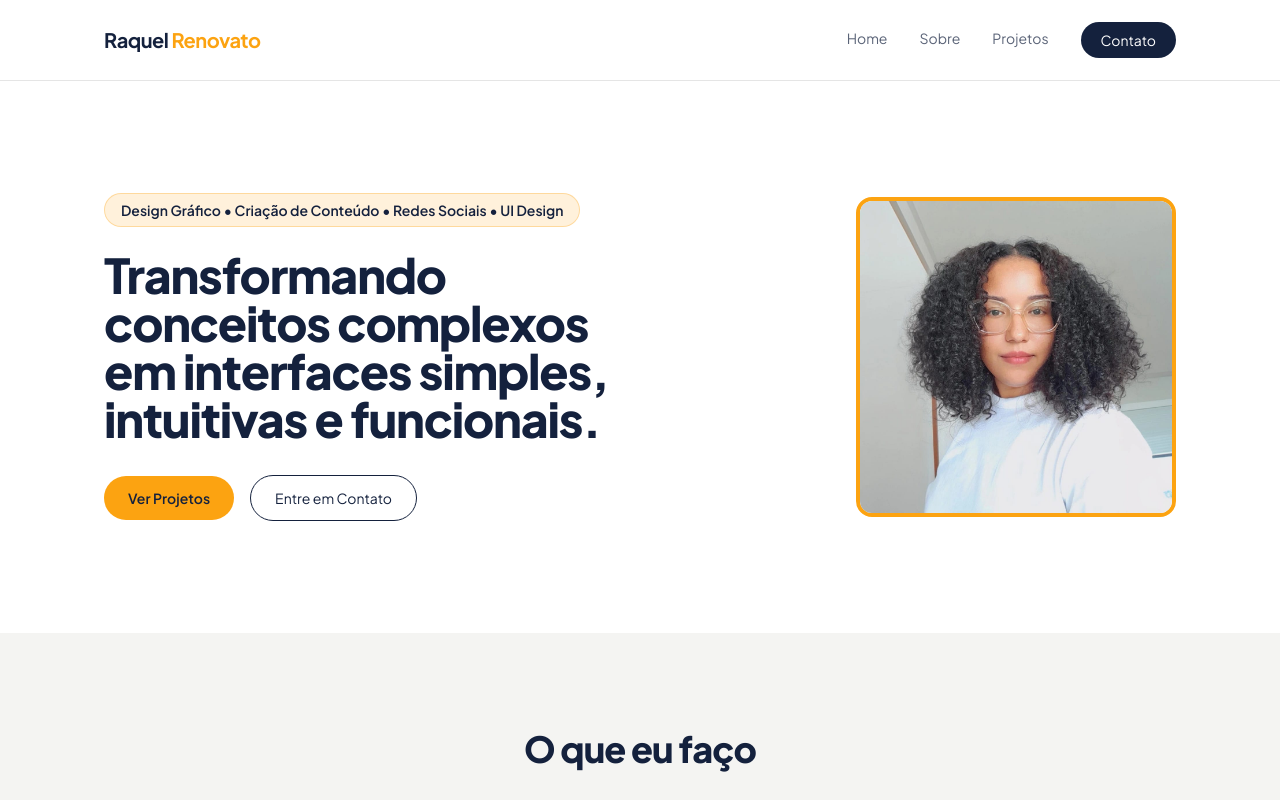
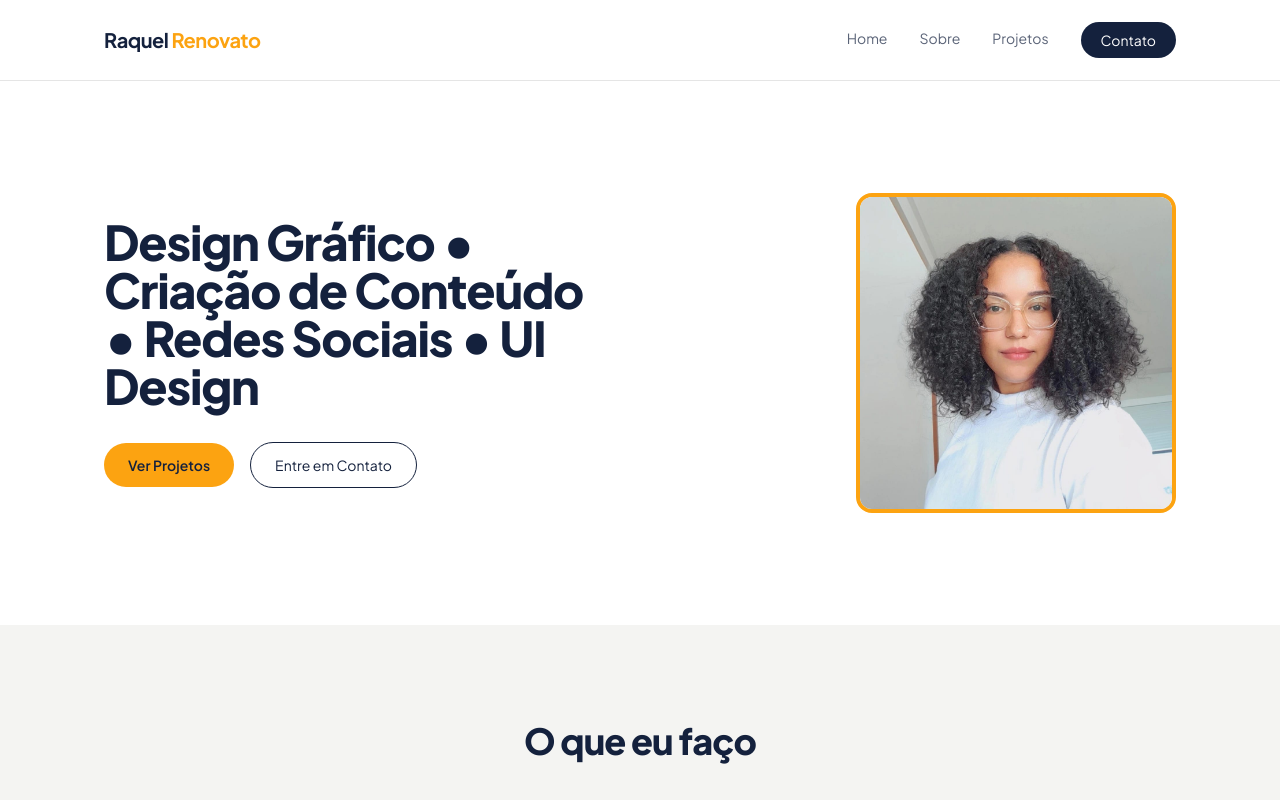
Before and after one commit to raquel-renovato/raquel-renovato-portfolio, a Next.js app: page / in a window 1280 px wide. Shown: the top 800 px of the page. Built offline with nearby package versions, Linux system fonts and the light colour scheme.

Commit message:
Update Hero.js

```diff
--- a/components/Hero.js
+++ b/components/Hero.js
@@ -5,12 +5,8 @@ export default function Hero() {
         <div className="grid grid-cols-1 lg:grid-cols-2 gap-12 lg:gap-10 items-center">
 
           <div>
-            <span className="inline-flex items-center rounded-full bg-brand-gold/15 text-brand-dark text-xs sm:text-sm font-semibold px-4 py-1.5 mb-6 border border-brand-gold/30">
+            <h1 className="text-brand-dark text-3xl sm:text-4xl lg:text-5xl leading-[1.15] font-extrabold tracking-tight max-w-xl mb-8">
               Design Gráfico • Criação de Conteúdo • Redes Sociais • UI Design
-            </span>
-
-            <h1 className="text-brand-dark text-3xl sm:text-4xl lg:text-5xl leading-[1.15] font-extrabold tracking-tight max-w-xl mb-8">
-              Transformando conceitos complexos em interfaces simples, intuitivas e funcionais.
             </h1>
 
             <div className="flex flex-wrap items-center gap-4">
```
